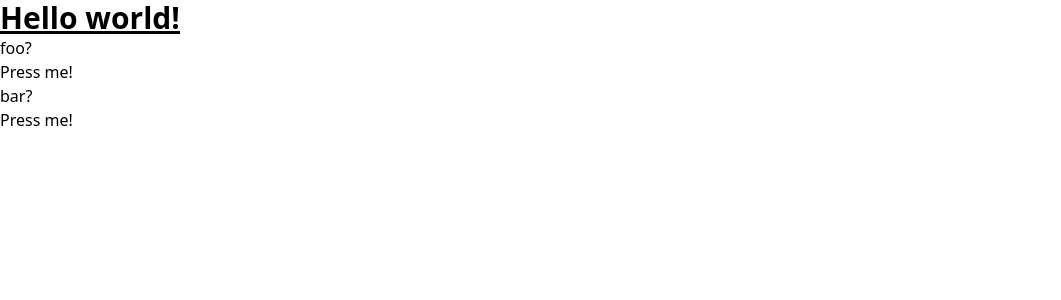
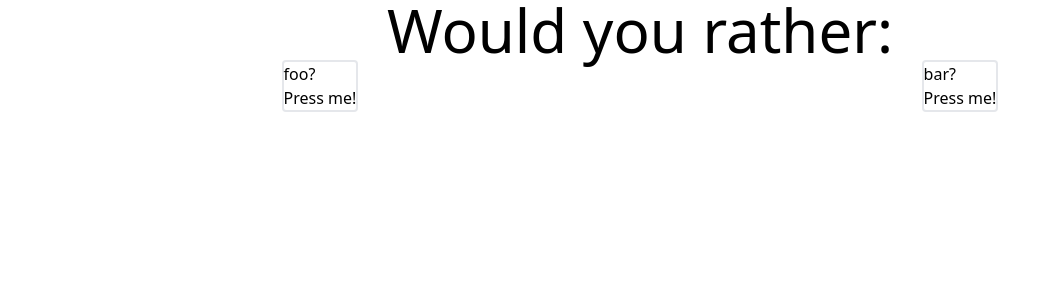
Before and after one commit to Earthstar/would-you-rather, a React (Create React App) app: page /choices/1 in a window 1280 px wide. Shown: the top 300 px of the page, without its empty margins (0-1061 px from the left). Built offline with nearby package versions, Linux system fonts and the light colour scheme.

Commit message:
Next button only appears when user selects an option

```diff
--- a/src/App.tsx
+++ b/src/App.tsx
@@ -5,9 +5,9 @@ import {Outlet} from "react-router-dom";
 function App() {
   return (
     <div className="App">
-      <h1 className="text-3xl font-bold underline">
-        Hello world!
-      </h1>
+      {/*<h1 className="text-3xl font-bold underline">*/}
+      {/*  Hello world!*/}
+      {/*</h1>*/}
       <Outlet/>
     </div>
   );
--- a/src/assets/main.css
+++ b/src/assets/main.css
@@ -535,9 +535,48 @@ video {
   --tw-backdrop-sepia:  ;
 }
 
+.flex {
+  display: flex;
+}
+
+.flex-row {
+  flex-direction: row;
+}
+
+.place-content-around {
+  place-content: space-around;
+}
+
+.rounded {
+  border-radius: 0.25rem;
+}
+
+.border-2 {
+  border-width: 2px;
+}
+
+.text-center {
+  text-align: center;
+}
+
 .text-3xl {
   font-size: 1.875rem;
   line-height: 2.25rem;
+}
+
+.text-xl {
+  font-size: 1.25rem;
+  line-height: 1.75rem;
+}
+
+.text-9xl {
+  font-size: 8rem;
+  line-height: 1;
+}
+
+.text-6xl {
+  font-size: 3.75rem;
+  line-height: 1;
 }
 
 .font-bold {
--- a/src/components/ChoicePage.tsx
+++ b/src/components/ChoicePage.tsx
@@ -57,8 +57,9 @@ export function ChoicePageDataWrapper() {
 export default function ChoicePage(choicePageParams: ChoicePageParams) {
   const [showPercent, setShowPercent] = useState(false);
   return (
-    <>
-      <title>Would you rather:</title>
+    <div>
+      <h1 className="text-center text-6xl">Would you rather:</h1>
+      <div className="flex flex-row place-content-around">
         <TextChoice
           text={choicePageParams.first}
           onClick={() => {
@@ -71,13 +72,16 @@ export default function ChoicePage(choicePageParams: ChoicePageParams) {
             setShowPercent(true);
           }}
         />
+      </div>
       {showPercent && (
+        <>
           <ChoicePercentBar
             data-testid="choicePercentBar"
             value={choicePageParams.percentChoosingFirst}
           />
-      )}
           {choicePageParams.nextUrl && (<button><Link to={choicePageParams.nextUrl}>Next</Link></button>)}
         </>
+      )}
+    </div>
   );
 }
--- a/src/components/TextChoice.tsx
+++ b/src/components/TextChoice.tsx
@@ -8,9 +8,9 @@ export interface TextChoiceProps {
 
 export default function TextChoice(question: TextChoiceProps) {
   return (
-    <div>
+    <div className="border-2 rounded">
       <p>{question.text}</p>
-      <button onClick={question.onClick}>Press me!</button>
+      <button data-testid="choice-button" onClick={question.onClick}>Press me!</button>
     </div>
   );
 }
```
Also changed, not shown: 1 other file (tests, documents, lock files or other folders). Lines whose indentation alone changed are shown as unchanged.
